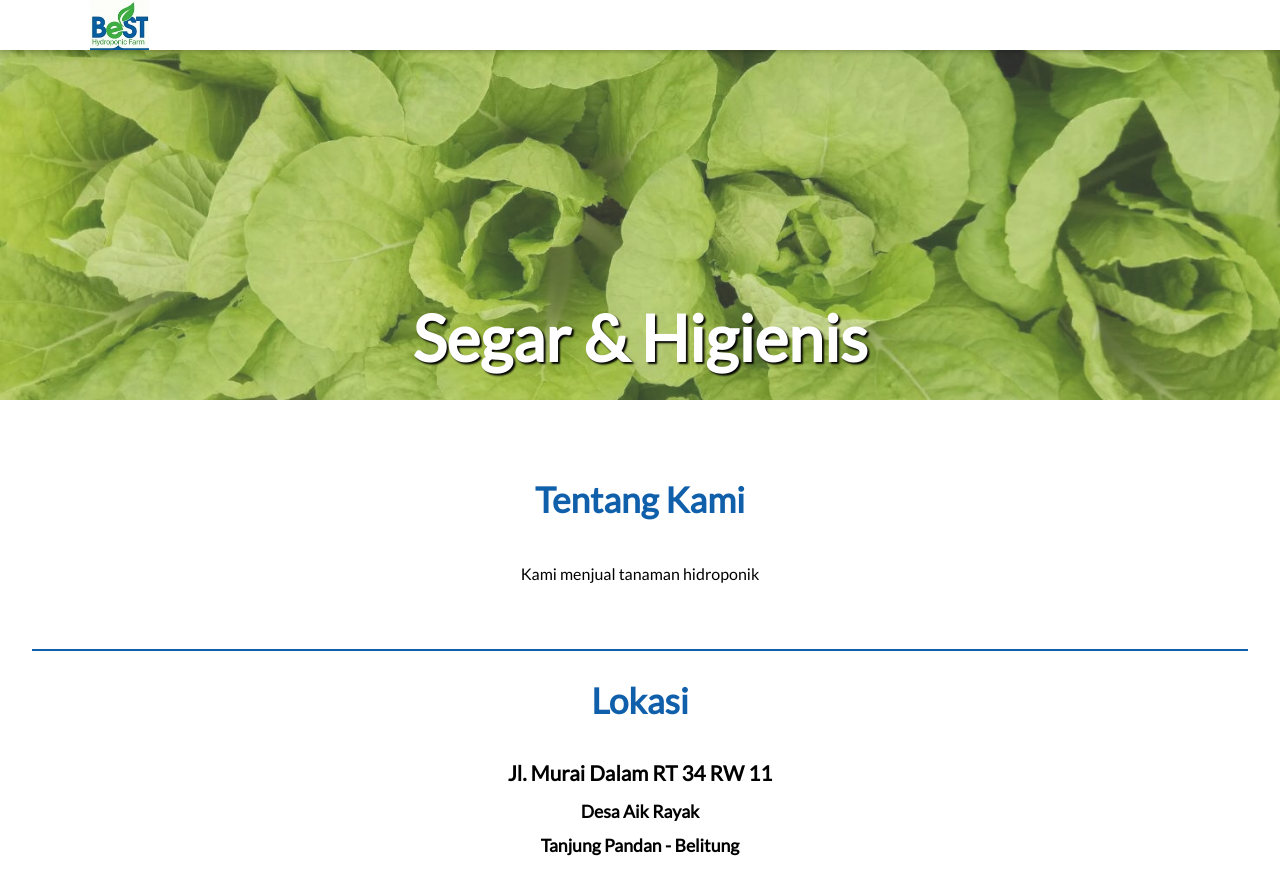
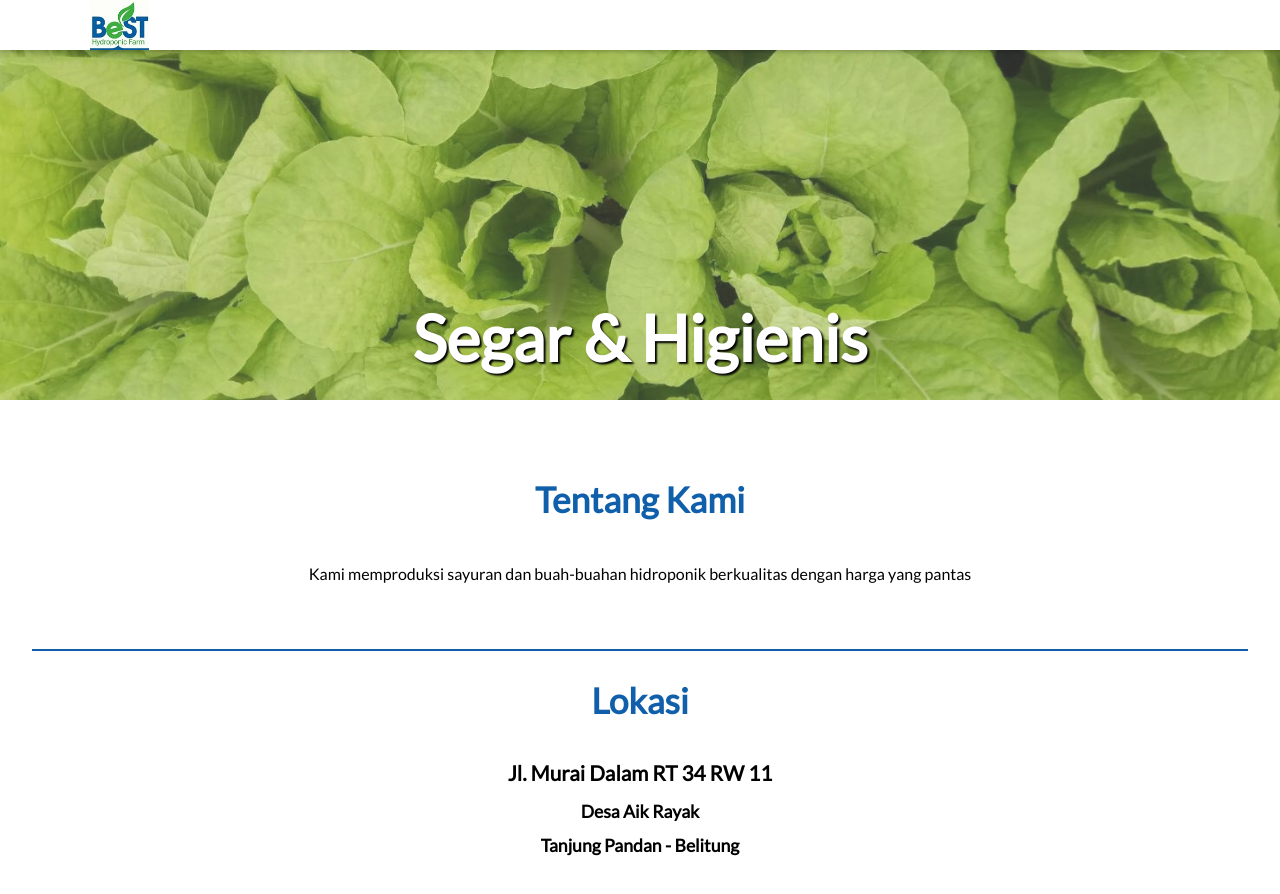
Before and after one commit to EdenOrange/best-farm, a React (Create React App) app: page / in a window 1280 px wide. Shown: the top 894 px of the page. Built offline with nearby package versions, Linux system fonts and the light colour scheme; grey boxes are pictures that could not be loaded.

Commit message:
Updated About

```diff
--- a/src/components/About/About.js
+++ b/src/components/About/About.js
@@ -7,7 +7,7 @@ class About extends React.Component {
       <section className='about'>
         <h2>Tentang Kami</h2>
         <p>
-          Kami menjual tanaman hidroponik
+          Kami memproduksi sayuran dan buah-buahan hidroponik berkualitas dengan harga yang pantas
         </p>
       </section>
     );
```
